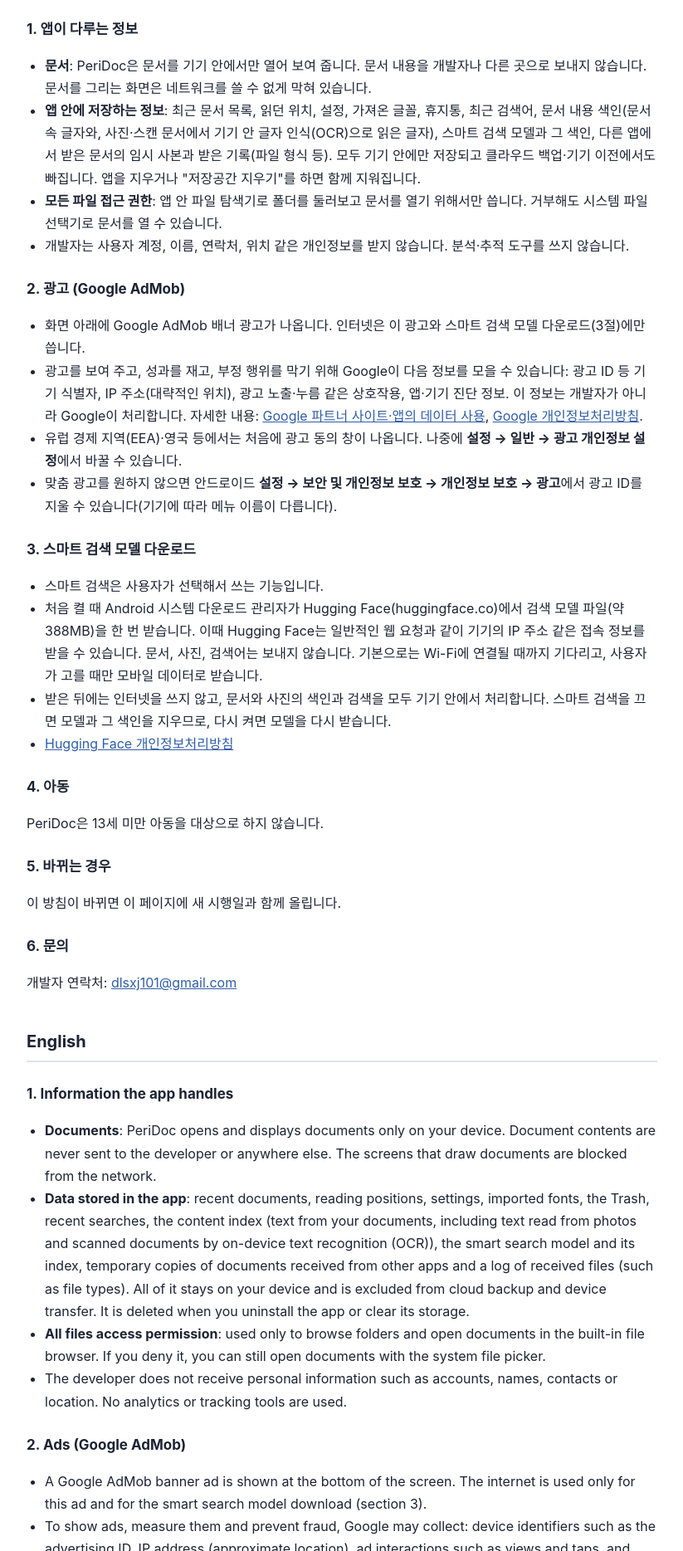
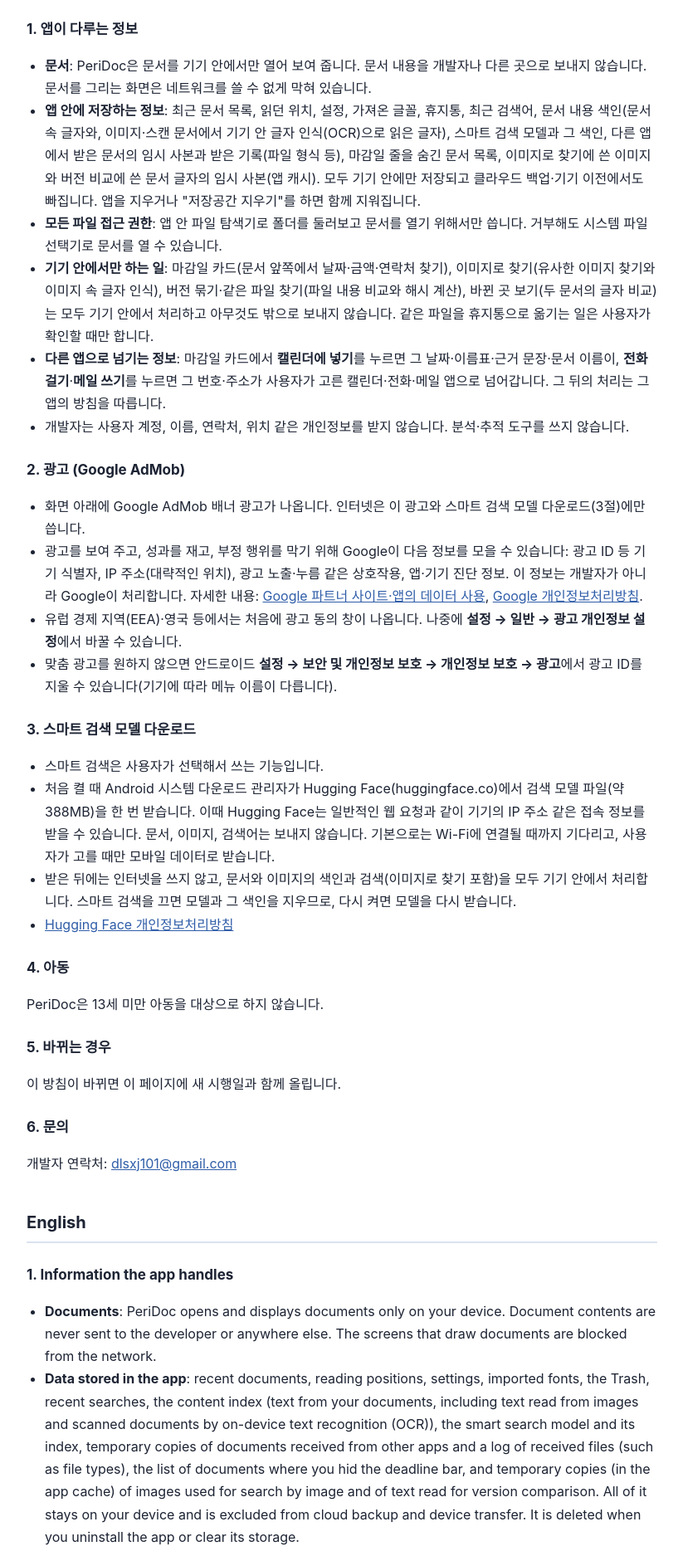
Before and after one commit to dlsxj101/dlsxj101.github.io, a plain HTML site: page peridoc/privacy.html in a window 1280 px wide. Shown: the part 435-2304 px from the top of the page at 83% size, without its empty margins (228-1051 px from the left). Drawn offline with Linux system fonts and the light colour scheme.

Commit message:
PeriDoc 개인정보처리방침: 새 기능의 기기 안 처리, 캘린더·전화·메일 앱으로 넘기는 정보, 임시 사본

```diff
--- a/peridoc/privacy.html
+++ b/peridoc/privacy.html
@@ -34,8 +34,10 @@ ul { padding-left: 22px; }
 <h3>1. 앱이 다루는 정보</h3>
 <ul>
 <li><b>문서</b>: PeriDoc은 문서를 기기 안에서만 열어 보여 줍니다. 문서 내용을 개발자나 다른 곳으로 보내지 않습니다. 문서를 그리는 화면은 네트워크를 쓸 수 없게 막혀 있습니다.</li>
-<li><b>앱 안에 저장하는 정보</b>: 최근 문서 목록, 읽던 위치, 설정, 가져온 글꼴, 휴지통, 최근 검색어, 문서 내용 색인(문서 속 글자와, 사진·스캔 문서에서 기기 안 글자 인식(OCR)으로 읽은 글자), 스마트 검색 모델과 그 색인, 다른 앱에서 받은 문서의 임시 사본과 받은 기록(파일 형식 등). 모두 기기 안에만 저장되고 클라우드 백업·기기 이전에서도 빠집니다. 앱을 지우거나 "저장공간 지우기"를 하면 함께 지워집니다.</li>
+<li><b>앱 안에 저장하는 정보</b>: 최근 문서 목록, 읽던 위치, 설정, 가져온 글꼴, 휴지통, 최근 검색어, 문서 내용 색인(문서 속 글자와, 이미지·스캔 문서에서 기기 안 글자 인식(OCR)으로 읽은 글자), 스마트 검색 모델과 그 색인, 다른 앱에서 받은 문서의 임시 사본과 받은 기록(파일 형식 등), 마감일 줄을 숨긴 문서 목록, 이미지로 찾기에 쓴 이미지와 버전 비교에 쓴 문서 글자의 임시 사본(앱 캐시). 모두 기기 안에만 저장되고 클라우드 백업·기기 이전에서도 빠집니다. 앱을 지우거나 "저장공간 지우기"를 하면 함께 지워집니다.</li>
 <li><b>모든 파일 접근 권한</b>: 앱 안 파일 탐색기로 폴더를 둘러보고 문서를 열기 위해서만 씁니다. 거부해도 시스템 파일 선택기로 문서를 열 수 있습니다.</li>
+<li><b>기기 안에서만 하는 일</b>: 마감일 카드(문서 앞쪽에서 날짜·금액·연락처 찾기), 이미지로 찾기(유사한 이미지 찾기와 이미지 속 글자 인식), 버전 묶기·같은 파일 찾기(파일 내용 비교와 해시 계산), 바뀐 곳 보기(두 문서의 글자 비교)는 모두 기기 안에서 처리하고 아무것도 밖으로 보내지 않습니다. 같은 파일을 휴지통으로 옮기는 일은 사용자가 확인할 때만 합니다.</li>
+<li><b>다른 앱으로 넘기는 정보</b>: 마감일 카드에서 <b>캘린더에 넣기</b>를 누르면 그 날짜·이름표·근거 문장·문서 이름이, <b>전화 걸기</b>·<b>메일 쓰기</b>를 누르면 그 번호·주소가 사용자가 고른 캘린더·전화·메일 앱으로 넘어갑니다. 그 뒤의 처리는 그 앱의 방침을 따릅니다.</li>
 <li>개발자는 사용자 계정, 이름, 연락처, 위치 같은 개인정보를 받지 않습니다. 분석·추적 도구를 쓰지 않습니다.</li>
 </ul>
 
@@ -52,8 +54,8 @@ ul { padding-left: 22px; }
 <h3>3. 스마트 검색 모델 다운로드</h3>
 <ul>
 <li>스마트 검색은 사용자가 선택해서 쓰는 기능입니다.</li>
-<li>처음 켤 때 Android 시스템 다운로드 관리자가 Hugging Face(huggingface.co)에서 검색 모델 파일(약 388MB)을 한 번 받습니다. 이때 Hugging Face는 일반적인 웹 요청과 같이 기기의 IP 주소 같은 접속 정보를 받을 수 있습니다. 문서, 사진, 검색어는 보내지 않습니다. 기본으로는 Wi-Fi에 연결될 때까지 기다리고, 사용자가 고를 때만 모바일 데이터로 받습니다.</li>
-<li>받은 뒤에는 인터넷을 쓰지 않고, 문서와 사진의 색인과 검색을 모두 기기 안에서 처리합니다. 스마트 검색을 끄면 모델과 그 색인을 지우므로, 다시 켜면 모델을 다시 받습니다.</li>
+<li>처음 켤 때 Android 시스템 다운로드 관리자가 Hugging Face(huggingface.co)에서 검색 모델 파일(약 388MB)을 한 번 받습니다. 이때 Hugging Face는 일반적인 웹 요청과 같이 기기의 IP 주소 같은 접속 정보를 받을 수 있습니다. 문서, 이미지, 검색어는 보내지 않습니다. 기본으로는 Wi-Fi에 연결될 때까지 기다리고, 사용자가 고를 때만 모바일 데이터로 받습니다.</li>
+<li>받은 뒤에는 인터넷을 쓰지 않고, 문서와 이미지의 색인과 검색(이미지로 찾기 포함)을 모두 기기 안에서 처리합니다. 스마트 검색을 끄면 모델과 그 색인을 지우므로, 다시 켜면 모델을 다시 받습니다.</li>
 <li><a href="https://huggingface.co/privacy">Hugging Face 개인정보처리방침</a></li>
 </ul>
 
@@ -71,8 +73,10 @@ ul { padding-left: 22px; }
 <h3>1. Information the app handles</h3>
 <ul>
 <li><b>Documents</b>: PeriDoc opens and displays documents only on your device. Document contents are never sent to the developer or anywhere else. The screens that draw documents are blocked from the network.</li>
-<li><b>Data stored in the app</b>: recent documents, reading positions, settings, imported fonts, the Trash, recent searches, the content index (text from your documents, including text read from photos and scanned documents by on-device text recognition (OCR)), the smart search model and its index, temporary copies of documents received from other apps and a log of received files (such as file types). All of it stays on your device and is excluded from cloud backup and device transfer. It is deleted when you uninstall the app or clear its storage.</li>
+<li><b>Data stored in the app</b>: recent documents, reading positions, settings, imported fonts, the Trash, recent searches, the content index (text from your documents, including text read from images and scanned documents by on-device text recognition (OCR)), the smart search model and its index, temporary copies of documents received from other apps and a log of received files (such as file types), the list of documents where you hid the deadline bar, and temporary copies (in the app cache) of images used for search by image and of text read for version comparison. All of it stays on your device and is excluded from cloud backup and device transfer. It is deleted when you uninstall the app or clear its storage.</li>
 <li><b>All files access permission</b>: used only to browse folders and open documents in the built-in file browser. If you deny it, you can still open documents with the system file picker.</li>
+<li><b>Done only on your device</b>: deadline cards (finding dates, amounts and contacts on the first pages), search by image (finding similar images and reading text in an image), version grouping and duplicate finding (comparing file contents and computing hashes), and version comparison (comparing the text of two documents) all run on your device and send nothing out. Duplicate files are moved to the Trash only when you confirm.</li>
+<li><b>Information passed to other apps</b>: when you tap <b>Add to calendar</b> on a deadline card, the date, label, source sentence and document name are passed to the calendar app you choose; <b>Call</b> and <b>Send email</b> pass the number or address to your phone or email app. What happens next is governed by that app's policy.</li>
 <li>The developer does not receive personal information such as accounts, names, contacts or location. No analytics or tracking tools are used.</li>
 </ul>
 
@@ -89,8 +93,8 @@ ul { padding-left: 22px; }
 <h3>3. Smart search model download</h3>
 <ul>
 <li>Smart search is an optional feature.</li>
-<li>The first time you turn it on, the Android system download manager downloads the search model file (about 388 MB) once from Hugging Face (huggingface.co). Like any web request, Hugging Face may receive connection information such as your device's IP address. No documents, photos or search terms are sent. By default the download waits for Wi-Fi and uses mobile data only if you choose to.</li>
-<li>After the download, it does not use the internet: indexing and searching of your documents and photos happen entirely on your device. Turning smart search off deletes the model and its index, so turning it on again downloads the model again.</li>
+<li>The first time you turn it on, the Android system download manager downloads the search model file (about 388 MB) once from Hugging Face (huggingface.co). Like any web request, Hugging Face may receive connection information such as your device's IP address. No documents, images or search terms are sent. By default the download waits for Wi-Fi and uses mobile data only if you choose to.</li>
+<li>After the download, it does not use the internet: indexing and searching of your documents and images, including search by image, happen entirely on your device. Turning smart search off deletes the model and its index, so turning it on again downloads the model again.</li>
 <li><a href="https://huggingface.co/privacy">Hugging Face Privacy Policy</a></li>
 </ul>
 
```
